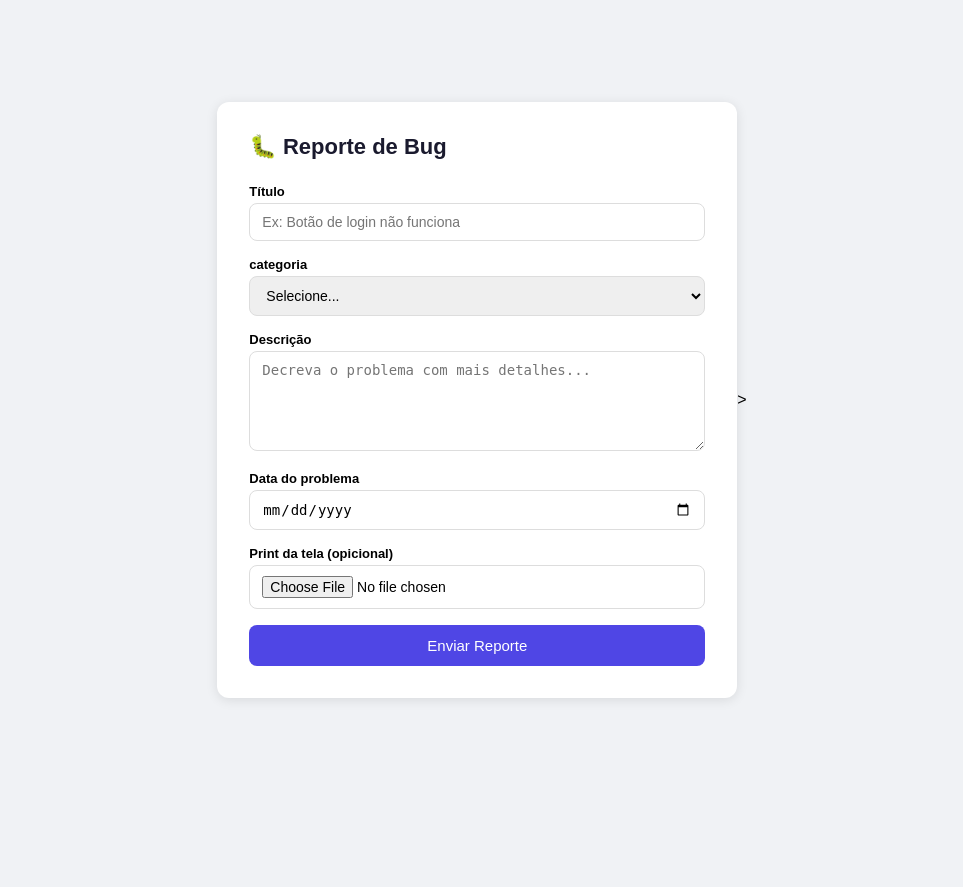
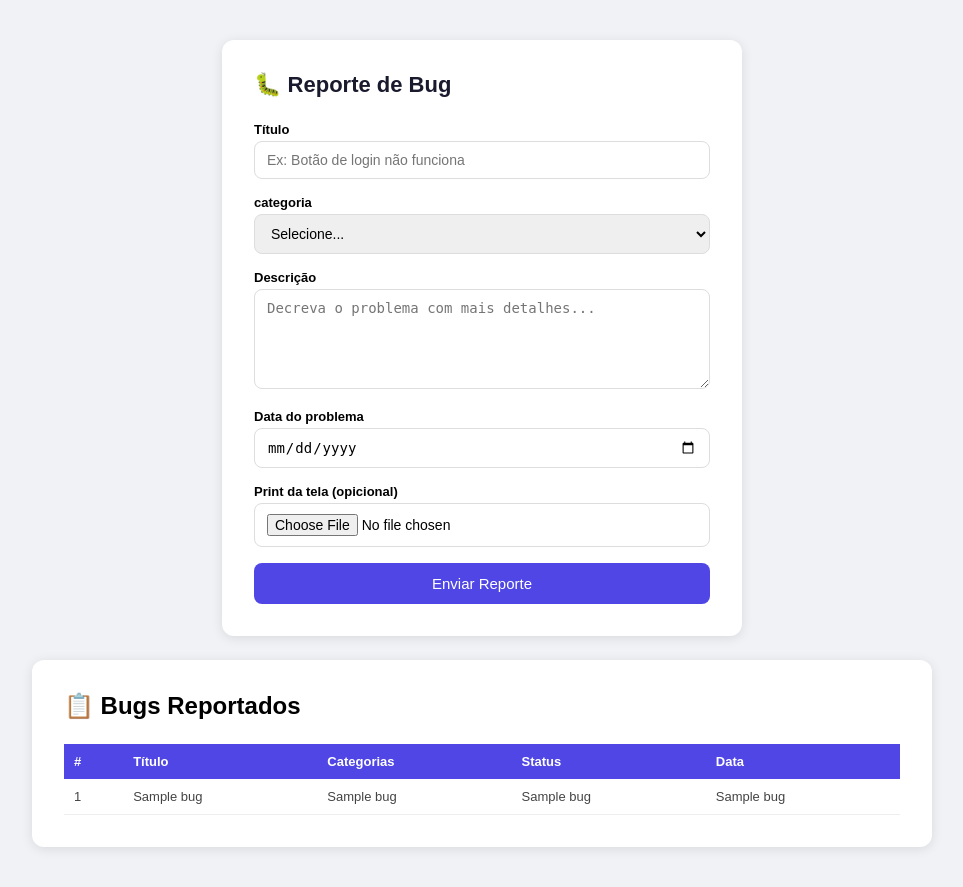
Before and after one commit to lvieiradev/bugs_tracker, a Flask app: template templates/index.html in a window 1280 px wide. Shown: the whole page, without its empty margins (158-1121 px from the left). Before the commit the page ends 700 px from the top, so only its background shows below. Run offline with Flask 3, Linux system fonts and the light colour scheme; the template is opened without the code that fills it: most values are stand-ins (such as "Sample title", 1, 10 or a date in 2020); some libraries are stand-ins or nearby versions.

Commit message:
Painel Admin
Adiciona painel admin e validação de duplicatas

```diff
--- a/app.py
+++ b/app.py
@@ -20,29 +20,60 @@ def allowed_file(filename):
 
 @app.route('/', methods=['GET', 'POST'])
 def index():
+    erro = None
+
     if request.method == 'POST':
         titulo = request.form['titulo']
         categoria = request.form['categoria']
         descricao = request.form['descricao']
         data_problema = request.form['data_problema']
 
-        imagem = None
-        file = request.files.get('imagem')
-        if file and allowed_file(file.filename):
-            filename = secure_filename(file.filename)
-            file.save(os.path.join(app.config['UPLOAD_FOLDER'], filename))
-            imagem = filename
-
         cur = mysql.connection.cursor()
-        cur.execute("""
-            INSERT INTO bugs (titulo, categoria, descricao, data_problema, imagem)
-            VALUES (%s, %s, %s, %s, %s)
-        """, (titulo, categoria, descricao, data_problema, imagem))
-        mysql.connection.commit()
+        cur.execute("SELECT id FROM bugs WHERE titulo = %s", (titulo,))
+        bug_existente = cur.fetchone()
         cur.close()
 
-        return redirect(url_for('index', sucesso=1))
-    return render_template('index.html', sucesso=request.args.get('sucesso'))
+        if bug_existente:
+            erro = "Esse bug já foi reportado e nossa equipe já está trabalhando nele"
+        else:
+            imagem = None
+            file = request.files.get('imagem')
+            if file and allowed_file(file.filename):
+                filename = secure_filename(file.filename)
+                file.save(os.path.join(app.config['UPLOAD_FOLDER'], filename))
+                imagem = filename
+
+            cur = mysql.connection.cursor()
+            cur.execute("""
+                INSERT INTO bugs (titulo, categoria, descricao, data_problema, imagem)
+                VALUES (%s, %s, %s, %s, %s)
+            """, (titulo, categoria, descricao, data_problema, imagem))
+            mysql.connection.commit()
+            cur.close()
+
+            return redirect(url_for('index', sucesso=1))
+
+    cur = mysql.connection.cursor()
+    cur.execute("SELECT id, titulo, categoria, status, data_problema FROM bugs")
+    bugs = cur.fetchall()
+    cur.close()
+
+    return render_template('index.html', sucesso=request.args.get('sucesso'), bugs=bugs, erro=erro)
+@app.route('/admin', methods=['GET'])
+def admin():
+    cur = mysql.connection.cursor()
+    cur.execute("SELECT id, titulo, categoria, status, data_problema FROM bugs")
+    bugs = cur.fetchall()
+    cur.close()
+    return render_template('admin.html', bugs=bugs)
+
+@app.route('/atualizar-status/<int:id>/<status>')
+def atualizar_status(id, status):
+    cur = mysql.connection.cursor()
+    cur.execute("UPDATE bugs SET status = %s WHERE id = %s", (status, id))
+    mysql.connection.commit()
+    cur.close()
+    return redirect(url_for('admin'))
 
 if __name__ == '__main__':
     app.run(debug=True)
--- a/templates/index.html
+++ b/templates/index.html
@@ -2,20 +2,43 @@
 <html lang="pt-br">
     <head>
         <meta charset="UTF-8">
+        <meta name="viewport" content="width=device-width, initial-scale=1.0">
         <title> Reporte de Bugs</title>
-        <style>
-            * { box-sizing: border-box; margin: 0; padding: 0; }
+<style>
+    table {
+    width: 100%;
+    border-collapse: collapse;
+    margin-top: 24px;
+    font-size: 13px;
+}
+
+th {
+    background: #4f46e5;
+    color: white;
+    padding: 10px;
+    text-align: left;
+}
+
+td {
+    padding: 10px;
+    border-bottom: 1px solid #eee;
+    color: #444;
+}
+
+tr:hover td {
+    background: #f5f5ff;
+}
+* { box-sizing: border-box; margin: 0; padding: 0; }
 
 body {
     font-family: Arial, sans-serif;
     background: #f0f2f5;
     display: flex;
-    justify-content: center;
+    flex-direction: column;
     align-items: center;
     min-height: 100vh;
-    padding: 20px;
-        }
-
+    padding: 40px 20px;
+}
 .card {
     background: white;
     padding: 32px;
@@ -59,6 +82,24 @@ button {
     cursor: pointer;
 }
 
+.alerta-erro {
+    background: #fee2e2;
+    color: #991b1b;
+    padding: 12px 16px;
+    border-radius: 8px;
+    margin-bottom: 20px;
+    font-weight: bold;
+}
+
+.card-tabela {
+    background: white;
+    padding: 32px;
+    border-radius: 12px;
+    box-shadow: 0 2px 12px rgba(0,0,0,0.1);
+    width: 100%;
+    max-width: 900px;
+    margin-top: 24px;
+}
 button:hover { background: #4338ca; }
         </style>
     </head>
@@ -68,6 +109,11 @@ button:hover { background: #4338ca; }
             <div class="alerta-sucesso">
             ✅ Bug reportado com sucesso!
              </div>
+            {% endif %}
+            {% if erro %}
+            <div class="alerta-erro">
+                ⚠️ {{ erro }}
+            </div>
             {% endif %}
             <h1>🐛 Reporte de Bug</h1>
             <form method="POST" enctype="multipart/form-data">
@@ -89,9 +135,33 @@ button:hover { background: #4338ca; }
                     <label>Print da tela (opicional)</label>
                         <input type="file" name="imagem" accept="image/*">
                         <button type="submit">Enviar Reporte</button>
+                    </form>
+            </div>
 
-
-            </form>
+            <div class="card-tabela">
+            <h2>📋 Bugs Reportados</h2>
+            <table>
+    <thead>
+        <tr>
+         <th>#</th>
+         <th>Título</th>
+         <th>Categorias</th>
+         <th>Status</th>
+         <th>Data</th>
+        </tr>
+    </thead>
+    <tbody>
+        {% for bug in bugs %}
+    <tr>
+        <td>{{ bug[0] }}</td>
+        <td>{{ bug[1] }}</td>
+        <td>{{ bug[2] }}</td>
+        <td>{{ bug[3] }}</td>
+        <td>{{ bug[4] }}</td>
+    </tr>
+    {% endfor %}
+    </tbody>
+    </table>
         </div>
         <script>
         const alerta = document.querySelector('.alerta-sucesso');
@@ -107,4 +177,4 @@ button:hover { background: #4338ca; }
 </script>
 
     </body>
-</html>>
+</html>
```
Also changed, not shown: templates/admin.html (added, +69 -0 lines), static/uploads/Captura_de_tela_2026-02-09_174451.png (deleted), static/uploads/coding-web-red-bug-24718_1024.png (deleted).
